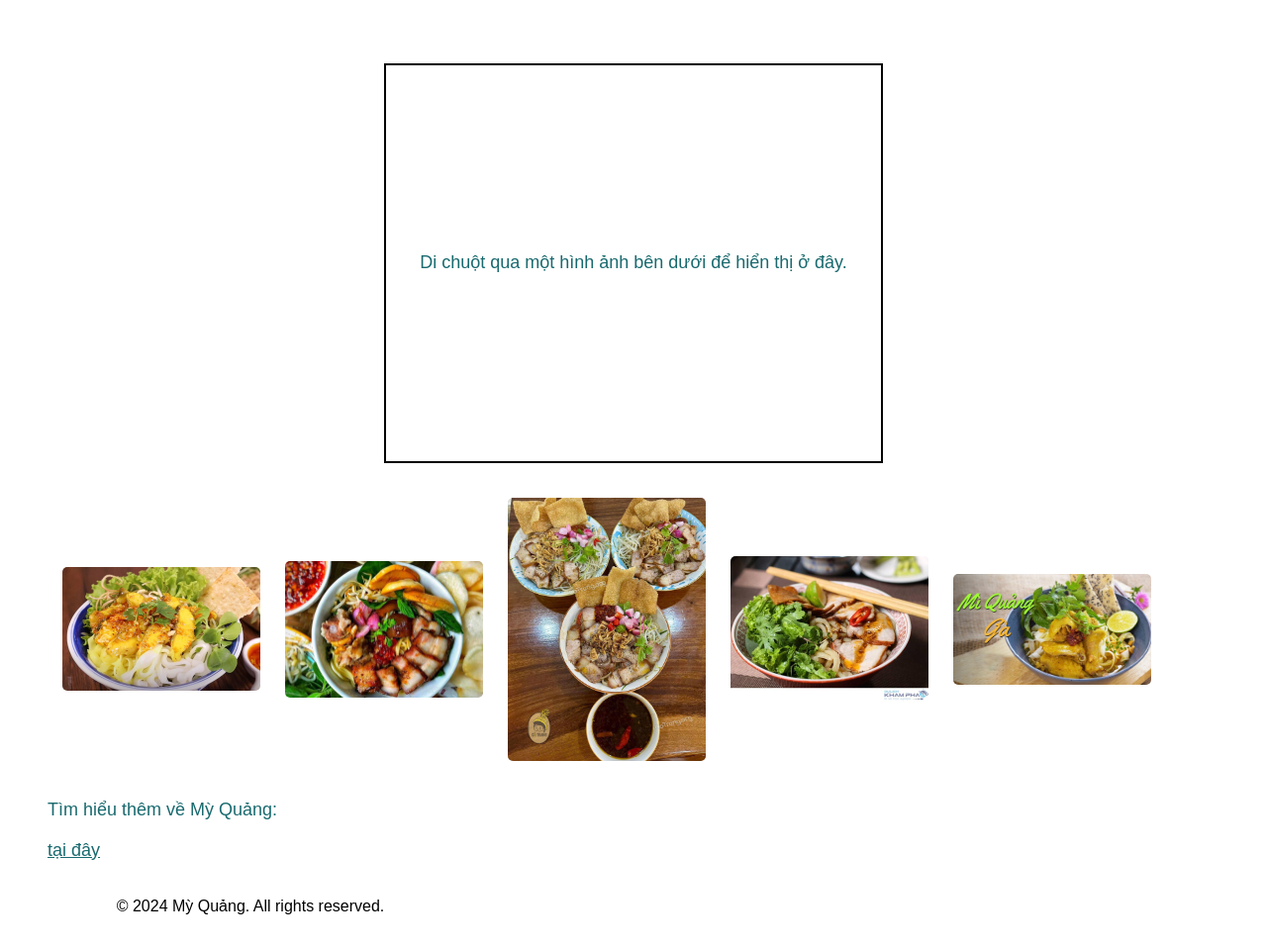
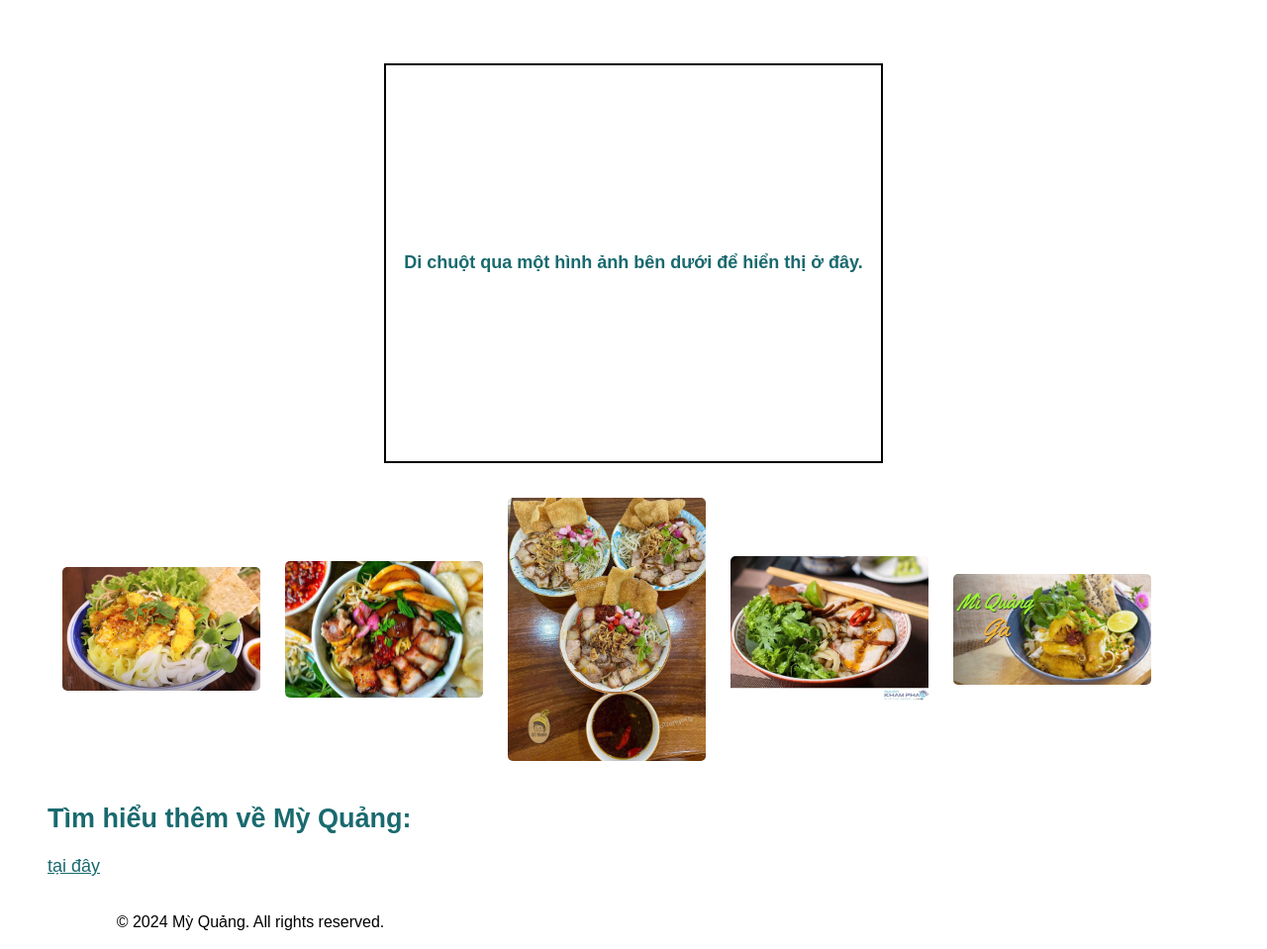
Before and after one commit to nguyenthanhdat6024/WED201c, a plain HTML site: page index.html in a window 1280 px wide. Shown: the part 225-1184 px from the top of the page at 99% size. Drawn offline with Linux system fonts and the light colour scheme.

Commit message:
15th commit 4

```diff
--- a/index.html
+++ b/index.html
@@ -21,7 +21,7 @@
   </header>
     <main id="main-text">
     <section>
-        <div id="image">Di chuột qua một hình ảnh bên dưới để hiển thị ở đây.</div>
+        <h2 id="image">Di chuột qua một hình ảnh bên dưới để hiển thị ở đây.</h2>
         <div class="rand">
         <nav>
           <img class="preview" src="./img/myCaLoc.jpg" alt=" Mỳ Quảng cá lóc thơm ngon" width="300" onmouseover="upDate(this)" onmouseout="unDo()">
@@ -41,7 +41,7 @@
         </div>
     </section>
     <section>
-        <p>Tìm hiểu thêm về Mỳ Quảng: </p>
+        <h2>Tìm hiểu thêm về Mỳ Quảng: </h2>
         <a href="https://websitequangnam.com/ditichlichsu/2024/12/10/my-quang/" target="_blank">tại đây</a>
     </section>
     </main>
```
